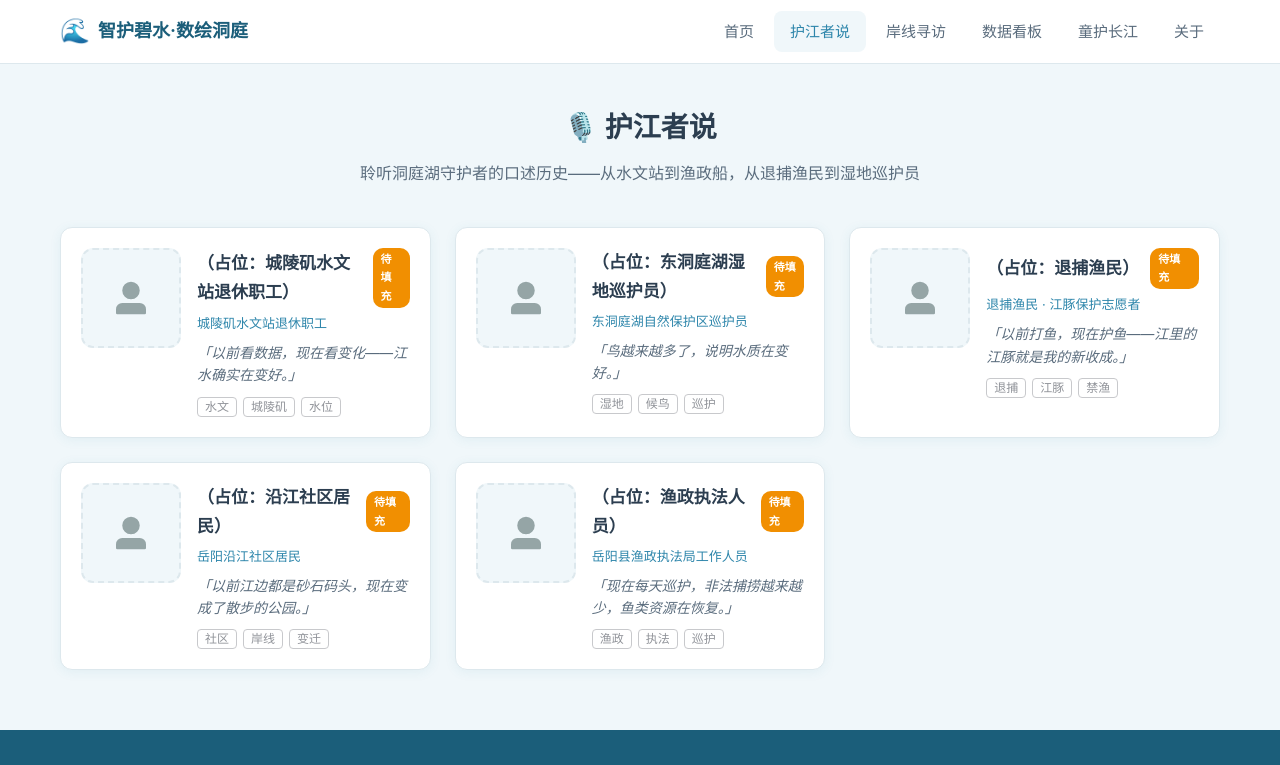
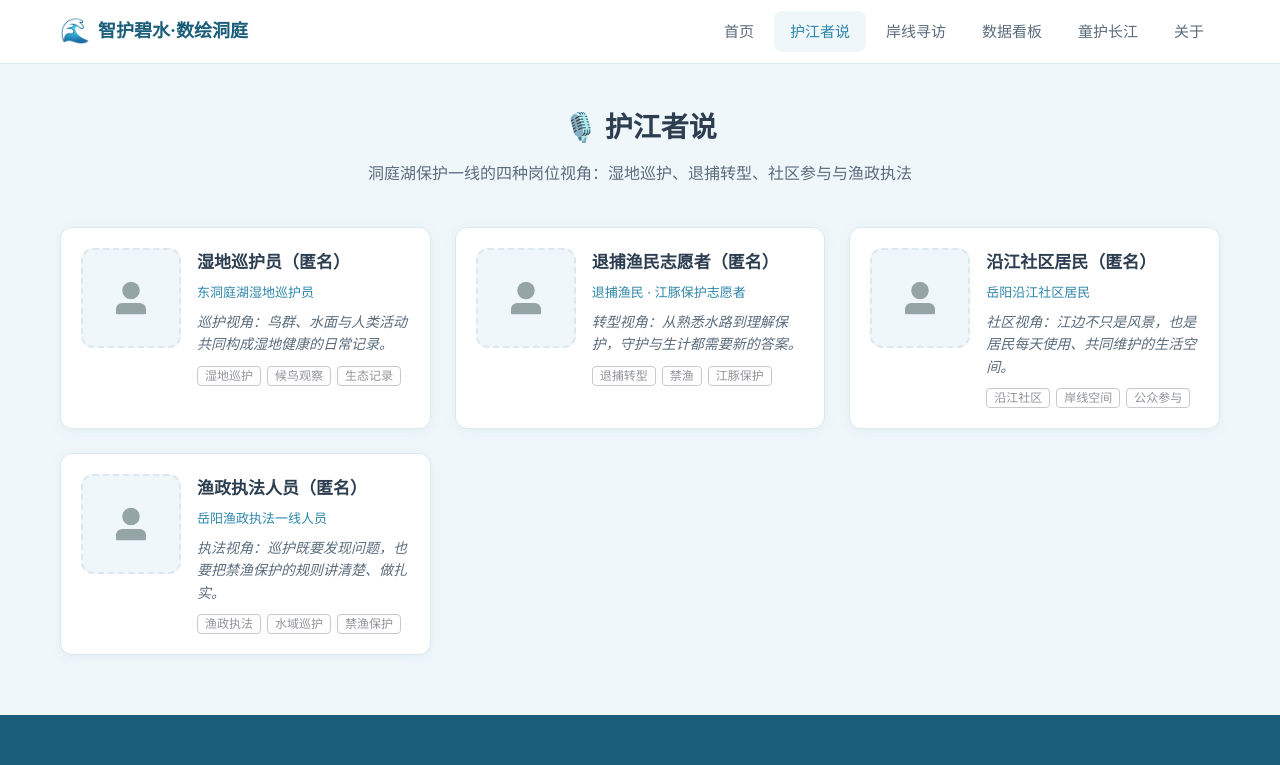
Before and after one commit to Ohh-zjc/zjcvibe-site, a Vue app: page /#/oral-history in a window 1280 px wide. Shown: the top 765 px of the page. Built offline with nearby package versions, Linux system fonts and the light colour scheme.

Commit message:
feat: simplify oral history profiles

```diff
--- a/src/data/interviews.json
+++ b/src/data/interviews.json
@@ -1,103 +1,42 @@
 [
   {
-    "id": 1,
-    "name": "（占位：城陵矶水文站退休职工）",
-    "identity": "城陵矶水文站退休职工",
-    "summary": "守护长江水文数据四十余载，见证了洞庭湖入江口的每一次潮起潮落。",
-    "quote": "以前看数据，现在看变化——江水确实在变好。",
+    "id": 2,
+    "name": "湿地巡护员（匿名）",
+    "identity": "东洞庭湖湿地巡护员",
+    "summary": "长期参与湿地巡查、鸟类观察与保护宣传，在水面、草洲和候鸟之间记录季节的变化。",
+    "quote": "巡护视角：鸟群、水面与人类活动共同构成湿地健康的日常记录。",
     "photo": "/img/placeholder-person.jpg",
-    "audio": null,
-    "audio_segments": [],
-    "transcript": "完整采访文字稿将在实地调研后填入。此处为占位文本，预计单篇采访转写稿约2000-5000字。",
-    "photos": ["/img/placeholder-person.jpg"],
-    "timeline": [
-      { "year": "1980", "event": "（待填）" },
-      { "year": "2003", "event": "（待填：三峡工程蓄水）" },
-      { "year": "2015", "event": "（待填）" },
-      { "year": "2021", "event": "（待填：长江十年禁渔启动）" }
-    ],
-    "waveform": null,
-    "sentiment": null,
-    "keywords": ["水文", "城陵矶", "水位"]
-  },
-  {
-    "id": 2,
-    "name": "（占位：东洞庭湖湿地巡护员）",
-    "identity": "东洞庭湖自然保护区巡护员",
-    "summary": "每天行走在湿地保护区，用脚步丈量洞庭湖的生态变化。",
-    "quote": "鸟越来越多了，说明水质在变好。",
-    "photo": "/img/placeholder-person.jpg",
-    "audio": null,
-    "audio_segments": [],
-    "transcript": "完整采访文字稿将在实地调研后填入。",
-    "photos": ["/img/placeholder-person.jpg"],
-    "timeline": [
-      { "year": "2010", "event": "（待填：开始巡护工作）" },
-      { "year": "2018", "event": "（待填：洞庭湖环境整治）" },
-      { "year": "2024", "event": "（待填）" }
-    ],
-    "waveform": null,
-    "sentiment": null,
-    "keywords": ["湿地", "候鸟", "巡护"]
+    "transcript": "【清晨的巡护线】\n巡护工作通常从水边开始：看水面有没有异常漂浮物，看浅滩有没有受扰动的鸟群，也留意附近人员和船只的活动。记录并不是为了把湿地变成一张表格，而是为了把每天看见的细节留住。\n\n【湿地的变化】\n候鸟停留、植被长势和水位涨落常常一起发生。面对季节变化，巡护员更愿意把判断放在连续观察中，而不是只凭某一天的景象下结论。\n\n【守护的意义】\n保护区不是和人的生活隔开，而是提醒每一位来到湖边的人：给鸟群留一点距离，给水面少一点打扰，湿地才能持续提供栖息、涵养和调节的空间。",
+    "keywords": ["湿地巡护", "候鸟观察", "生态记录"]
   },
   {
     "id": 3,
-    "name": "（占位：退捕渔民）",
+    "name": "退捕渔民志愿者（匿名）",
     "identity": "退捕渔民 · 江豚保护志愿者",
-    "summary": "从捕鱼人到护鱼人，在长江禁渔后投身江豚保护。",
-    "quote": "以前打鱼，现在护鱼——江里的江豚就是我的新收成。",
+    "summary": "从依水而生的捕鱼经历出发，关注禁渔后的水域恢复与江豚保护宣传。",
+    "quote": "转型视角：从熟悉水路到理解保护，守护与生计都需要新的答案。",
     "photo": "/img/placeholder-person.jpg",
-    "audio": null,
-    "audio_segments": [],
-    "transcript": "完整采访文字稿将在实地调研后填入。",
-    "photos": ["/img/placeholder-person.jpg"],
-    "timeline": [
-      { "year": "1995", "event": "（待填：开始打鱼）" },
-      { "year": "2020", "event": "（待填：响应禁渔政策上岸）" },
-      { "year": "2021", "event": "（待填：加入江豚保护协会）" }
-    ],
-    "waveform": null,
-    "sentiment": null,
-    "keywords": ["退捕", "江豚", "禁渔"]
+    "transcript": "【熟悉的江面】\n对长期在水上生活的人来说，水流、风向和鱼讯原本都是日常经验。退捕以后，船靠岸了，但对江湖的牵挂没有停下来。\n\n【从捕捞到守护】\n禁渔让水域有了休养生息的机会，也让不少退捕渔民开始从另一种角度理解江豚、鱼类和湿地：保护不是一句口号，而是把过去最熟悉的水面交给更长久的未来。\n\n【新的参与方式】\n参加宣传、提醒不文明行为、向孩子讲水上的故事，都是普通人能够参与的保护行动。经验并没有消失，只是被用在了新的方向。",
+    "keywords": ["退捕转型", "禁渔", "江豚保护"]
   },
   {
     "id": 4,
-    "name": "（占位：沿江社区居民）",
+    "name": "沿江社区居民（匿名）",
     "identity": "岳阳沿江社区居民",
-    "summary": "居住在洞庭湖畔数十年，亲历了岸线从荒芜到公园的变迁。",
-    "quote": "以前江边都是砂石码头，现在变成了散步的公园。",
+    "summary": "生活在沿江社区，关注岸线公共空间、水环境和孩子们能够亲近江湖的方式。",
+    "quote": "社区视角：江边不只是风景，也是居民每天使用、共同维护的生活空间。",
     "photo": "/img/placeholder-person.jpg",
-    "audio": null,
-    "audio_segments": [],
-    "transcript": "完整采访文字稿将在实地调研后填入。",
-    "photos": ["/img/placeholder-person.jpg"],
-    "timeline": [
-      { "year": "2000", "event": "（待填）" },
-      { "year": "2016", "event": "（待填：共抓大保护提出）" },
-      { "year": "2025", "event": "（待填）" }
-    ],
-    "waveform": null,
-    "sentiment": null,
-    "keywords": ["社区", "岸线", "变迁"]
+    "transcript": "【岸线与日常】\n对沿江居民来说，江边的变化最容易从日常感受开始：散步的路线是否更通畅，岸边是否更干净，孩子是否愿意停下来看看水面和鸟群。\n\n【从旁观到参与】\n生态保护并不只发生在专业机构里。垃圾分类、减少一次性塑料、爱护公共岸线，以及把保护故事讲给家人听，都是社区能够持续做的小事。\n\n【留给下一代的江湖】\n当孩子在课堂上认识江豚、在岸边看见更友好的公共空间，保护就不再是一句遥远的话。社区的力量，正是在这些重复而细小的行动里慢慢积累。",
+    "keywords": ["沿江社区", "岸线空间", "公众参与"]
   },
   {
     "id": 5,
-    "name": "（占位：渔政执法人员）",
-    "identity": "岳阳县渔政执法局工作人员",
-    "summary": "常年巡护在洞庭湖水域一线，打击非法捕捞，守护水域生态。",
-    "quote": "现在每天巡护，非法捕捞越来越少，鱼类资源在恢复。",
+    "name": "渔政执法人员（匿名）",
+    "identity": "岳阳渔政执法一线人员",
+    "summary": "参与重点水域执法巡护、禁渔宣传与违法线索核查，守护水域秩序和生态恢复空间。",
+    "quote": "执法视角：巡护既要发现问题，也要把禁渔保护的规则讲清楚、做扎实。",
     "photo": "/img/placeholder-person.jpg",
-    "audio": null,
-    "audio_segments": [],
-    "transcript": "完整采访文字稿将在实地调研后填入。",
-    "photos": ["/img/placeholder-person.jpg"],
-    "timeline": [
-      { "year": "2019", "event": "（待填）" },
-      { "year": "2021", "event": "（待填）" },
-      { "year": "2024", "event": "（待填）" }
-    ],
-    "waveform": null,
-    "sentiment": null,
-    "keywords": ["渔政", "执法", "巡护"]
+    "transcript": "【一线巡护】\n巡护不是简单地在水面行驶。执法人员需要关注船只动态、违规捕捞线索和重点水域情况，也会把相关信息及时反馈给协作单位。\n\n【规则背后的保护】\n禁渔、禁捕和水域秩序的维护，目的并不只是处罚。让鱼类有恢复的时间、让江豚等水生生物少受干扰，才是执法工作面向生态保护的长远价值。\n\n【协同守护】\n水域保护离不开渔政、保护组织、社区和公众的共同参与。发现问题及时反映，尊重巡护提醒，不购买非法渔获，都是把规则变成保护行动的一部分。",
+    "keywords": ["渔政执法", "水域巡护", "禁渔保护"]
   }
 ]
--- a/src/views/OralHistory.vue
+++ b/src/views/OralHistory.vue
@@ -1,7 +1,7 @@
 <template>
   <div class="page-container">
     <h2 class="section-title">🎙️ 护江者说</h2>
-    <p class="section-subtitle">聆听洞庭湖守护者的口述历史——从水文站到渔政船，从退捕渔民到湿地巡护员</p>
+    <p class="section-subtitle">洞庭湖保护一线的四种岗位视角：湿地巡护、退捕转型、社区参与与渔政执法</p>
 
     <div class="interview-grid">
       <div
@@ -16,10 +16,9 @@
         <div class="card-body">
           <h3>
             {{ person.name }}
-            <span class="placeholder-badge" v-if="person.photo.includes('placeholder')">待填充</span>
           </h3>
           <p class="card-identity">{{ person.identity }}</p>
-          <blockquote class="card-quote">「{{ person.quote }}」</blockquote>
+          <p class="card-quote">{{ person.quote }}</p>
           <div class="card-tags">
             <el-tag
               v-for="kw in person.keywords"
--- a/src/views/OralHistoryDetail.vue
+++ b/src/views/OralHistoryDetail.vue
@@ -13,95 +13,18 @@
       <div class="person-meta">
         <h1>
           {{ person.name }}
-          <span class="placeholder-badge" v-if="person.photo.includes('placeholder')">待填充</span>
         </h1>
         <p class="person-identity">{{ person.identity }}</p>
         <p class="person-summary">{{ person.summary }}</p>
       </div>
     </div>
 
-    <!-- 音频播放器 -->
-    <section class="detail-section" v-if="person.audio || true">
-      <h3>🎧 采访录音</h3>
-      <div class="audio-card data-card">
-        <div v-if="person.audio" class="audio-player">
-          <audio controls :src="person.audio" style="width:100%">
-            您的浏览器不支持音频播放
-          </audio>
-          <div class="audio-segments" v-if="person.audio_segments?.length">
-            <span
-              v-for="(seg, i) in person.audio_segments"
-              :key="i"
-              class="segment-tag"
-            >{{ seg.label }}</span>
-          </div>
-        </div>
-        <div v-else class="empty-state">
-          <el-icon :size="32"><VideoCamera /></el-icon>
-          <p>采访录音将在实地调研后上传</p>
-          <p class="empty-hint">支持分段标记——点击时间轴可跳转到关键回答</p>
-        </div>
-      </div>
-    </section>
-
-    <!-- 转写文字稿 -->
+    <!-- 人物故事整理稿 -->
     <section class="detail-section">
-      <h3>📝 AI转写文字稿</h3>
+      <h3>📝 人物故事整理</h3>
+      <p class="story-note">以下内容依据洞庭湖生态保护工作场景整理，用于呈现不同岗位的工作视角，并非逐字采访记录。</p>
       <div class="transcript data-card">
         <div class="transcript-text">{{ person.transcript }}</div>
-      </div>
-    </section>
-
-    <!-- 照片画廊 -->
-    <section class="detail-section">
-      <h3>📸 影像记录</h3>
-      <div class="photo-grid">
-        <div v-for="(p, i) in person.photos" :key="i" class="photo-item placeholder-img">
-          <el-icon :size="32"><PictureFilled /></el-icon>
-          <span>采访照片 {{ i + 1 }}</span>
-        </div>
-      </div>
-    </section>
-
-    <!-- 交互时间线 -->
-    <section class="detail-section">
-      <h3>⏳ 关键年份事件</h3>
-      <div class="timeline-compact">
-        <div class="tl-item" v-for="(ev, i) in person.timeline" :key="i">
-          <div class="tl-dot"></div>
-          <div class="tl-line" v-if="i < person.timeline.length - 1"></div>
-          <div class="tl-card data-card">
-            <span class="tl-year">{{ ev.year }}</span>
-            <span class="tl-event">{{ ev.event }}</span>
-          </div>
-        </div>
-      </div>
-    </section>
-
-    <!-- 声纹可视化（占位） -->
-    <section class="detail-section">
-      <h3>🎵 声纹可视化</h3>
-      <div class="waveform-card data-card empty-state">
-        <el-icon :size="32"><Histogram /></el-icon>
-        <p>声波动画将在采访录音上传后自动生成</p>
-        <p class="empty-hint">截取情绪饱满片段，生成声波可视化动画</p>
-      </div>
-    </section>
-
-    <!-- NLP分析（占位） -->
-    <section class="detail-section">
-      <h3>🧠 NLP语义分析</h3>
-      <div class="nlp-grid">
-        <div class="nlp-card data-card empty-state">
-          <h4>情绪热力图</h4>
-          <el-icon :size="28"><TrendCharts /></el-icon>
-          <p>待分析</p>
-        </div>
-        <div class="nlp-card data-card empty-state">
-          <h4>关键词共现网络</h4>
-          <el-icon :size="28"><Connection /></el-icon>
-          <p>待分析</p>
-        </div>
       </div>
     </section>
   </div>
@@ -115,7 +38,7 @@
 <script setup>
 import { computed } from 'vue'
 import { useRoute } from 'vue-router'
-import { ArrowLeft, UserFilled, VideoCamera, PictureFilled, Histogram, TrendCharts, Connection } from '@element-plus/icons-vue'
+import { ArrowLeft, UserFilled } from '@element-plus/icons-vue'
 import { useDataStore } from '../stores/data'
 
 const route = useRoute()
@@ -191,29 +114,10 @@ const person = computed(() => {
   color: var(--text-primary);
 }
 
-/* 音频 */
-.audio-card { padding: 20px; }
-
-.audio-segments {
-  display: flex;
-  gap: 8px;
-  flex-wrap: wrap;
-  margin-top: 12px;
-}
-
-.segment-tag {
-  font-size: 12px;
-  padding: 4px 10px;
-  background: var(--bg-light);
-  border-radius: 12px;
-  color: var(--text-secondary);
-  cursor: pointer;
-}
-
-.segment-tag:hover { background: var(--primary); color: #fff; }
-
 /* 转写 */
 .transcript { padding: 24px; }
+
+.story-note { margin: -2px 0 12px; color: var(--text-muted); font-size: 13px; line-height: 1.65; }
 
 .transcript-text {
   font-size: 15px;
@@ -222,105 +126,8 @@ const person = computed(() => {
   white-space: pre-wrap;
 }
 
-/* 照片 */
-.photo-grid {
-  display: grid;
-  grid-template-columns: repeat(auto-fill, minmax(180px, 1fr));
-  gap: 12px;
-}
-
-.photo-item {
-  aspect-ratio: 4/3;
-  border-radius: var(--radius);
-  flex-direction: column;
-  gap: 6px;
-  font-size: 12px;
-}
-
-/* 时间线 */
-.timeline-compact {
-  padding-left: 20px;
-}
-
-.tl-item {
-  position: relative;
-  padding-left: 32px;
-  padding-bottom: 24px;
-}
-
-.tl-dot {
-  position: absolute;
-  left: -6px;
-  top: 12px;
-  width: 12px;
-  height: 12px;
-  background: var(--primary);
-  border-radius: 50%;
-  border: 3px solid var(--bg-light);
-}
-
-.tl-line {
-  position: absolute;
-  left: -2px;
-  top: 24px;
-  bottom: 0;
-  width: 2px;
-  background: var(--border);
-}
-
-.tl-card {
-  padding: 12px 16px;
-  display: flex;
-  gap: 12px;
-  align-items: center;
-}
-
-.tl-year {
-  font-weight: 700;
-  color: var(--primary);
-  font-size: 15px;
-  white-space: nowrap;
-}
-
-.tl-event { font-size: 14px; color: var(--text-secondary); }
-
-/* NLP */
-.nlp-grid {
-  display: grid;
-  grid-template-columns: 1fr 1fr;
-  gap: 16px;
-}
-
-.nlp-card {
-  padding: 24px;
-  text-align: center;
-}
-
-.nlp-card h4 {
-  font-size: 15px;
-  margin-bottom: 8px;
-}
-
-/* 空状态 */
-.empty-state {
-  display: flex;
-  flex-direction: column;
-  align-items: center;
-  gap: 8px;
-  padding: 40px;
-  color: var(--text-muted);
-}
-
-.empty-state p { font-size: 14px; }
-
-.empty-hint {
-  font-size: 12px !important;
-  opacity: 0.6;
-}
-
 @media (max-width: 768px) {
   .person-header { flex-direction: column; align-items: center; text-align: center; }
   .person-photo { width: 120px; height: 120px; }
-  .nlp-grid { grid-template-columns: 1fr; }
 }
 </style>
--- a/src/views/admin/InterviewsManager.vue
+++ b/src/views/admin/InterviewsManager.vue
@@ -39,7 +39,7 @@
           </el-col>
           <el-col :span="12">
             <el-form-item label="身份标签">
-              <el-input v-model="form.identity" placeholder="如：城陵矶水文站退休职工" />
+              <el-input v-model="form.identity" placeholder="如：东洞庭湖湿地巡护员" />
             </el-form-item>
           </el-col>
         </el-row>
@@ -61,42 +61,8 @@
           </div>
         </el-form-item>
 
-        <el-form-item label="采访录音">
-          <div class="upload-row">
-            <input type="file" accept="audio/*" @change="onAudioUpload" ref="audioInput" style="display:none" />
-            <el-button @click="$refs.audioInput.click()">🎵 上传录音</el-button>
-            <audio v-if="form.audio" :src="form.audio" controls style="max-width:300px" />
-            <span v-else class="no-photo">未上传</span>
-          </div>
-          <div style="margin-top:8px">
-            <el-input v-model="form.audio" placeholder="或直接粘贴音频 URL" size="small" />
-          </div>
-        </el-form-item>
-
-        <el-form-item label="转写文字稿">
-          <el-input v-model="form.transcript" type="textarea" :rows="5" placeholder="AI 转写全文或手动输入" />
-        </el-form-item>
-
-        <el-form-item label="更多照片">
-          <div class="photo-list">
-            <div v-for="(p, i) in form.photos" :key="i" class="photo-item">
-              <img v-if="p && !p.includes('placeholder')" :src="p" />
-              <span v-else>📷 照片{{ i+1 }}</span>
-              <el-button size="small" type="danger" circle @click="form.photos.splice(i,1)">✕</el-button>
-            </div>
-            <div class="photo-add" @click="addPhotoUrl">
-              <span>+</span>
-            </div>
-          </div>
-        </el-form-item>
-
-        <el-form-item label="时间线事件">
-          <div v-for="(ev, i) in form.timeline" :key="i" class="timeline-row">
-            <el-input v-model="ev.year" placeholder="年份" style="width:100px" size="small" />
-            <el-input v-model="ev.event" placeholder="事件描述" size="small" style="flex:1" />
-            <el-button size="small" type="danger" circle @click="form.timeline.splice(i,1)">✕</el-button>
-          </div>
-          <el-button size="small" @click="form.timeline.push({year:'',event:''})">+ 添加事件</el-button>
+        <el-form-item label="人物故事整理稿">
+          <el-input v-model="form.transcript" type="textarea" :rows="8" placeholder="根据已核验的采访记录或工作场景整理，不填写逐字采访内容" />
         </el-form-item>
 
         <el-form-item label="关键词（逗号分隔）">
@@ -131,13 +97,7 @@ const defaultForm = () => ({
   summary: '',
   quote: '',
   photo: '/img/placeholder-person.jpg',
-  audio: null,
-  audio_segments: [],
   transcript: '',
-  photos: ['/img/placeholder-person.jpg'],
-  timeline: [],
-  waveform: null,
-  sentiment: null,
   keywords: [],
 })
 
@@ -163,18 +123,6 @@ async function onPhotoUpload(e) {
   if (!file) return
   const url = await dataStore.uploadImage(file)
   form.value.photo = url
-}
-
-async function onAudioUpload(e) {
-  const file = e.target.files[0]
-  if (!file) return
-  const url = await dataStore.uploadImage(file)
-  form.value.audio = url
-}
-
-function addPhotoUrl() {
-  const url = prompt('输入图片URL，或留空添加占位：')
-  form.value.photos.push(url || '/img/placeholder-person.jpg')
 }
 
 async function savePerson() {
```
